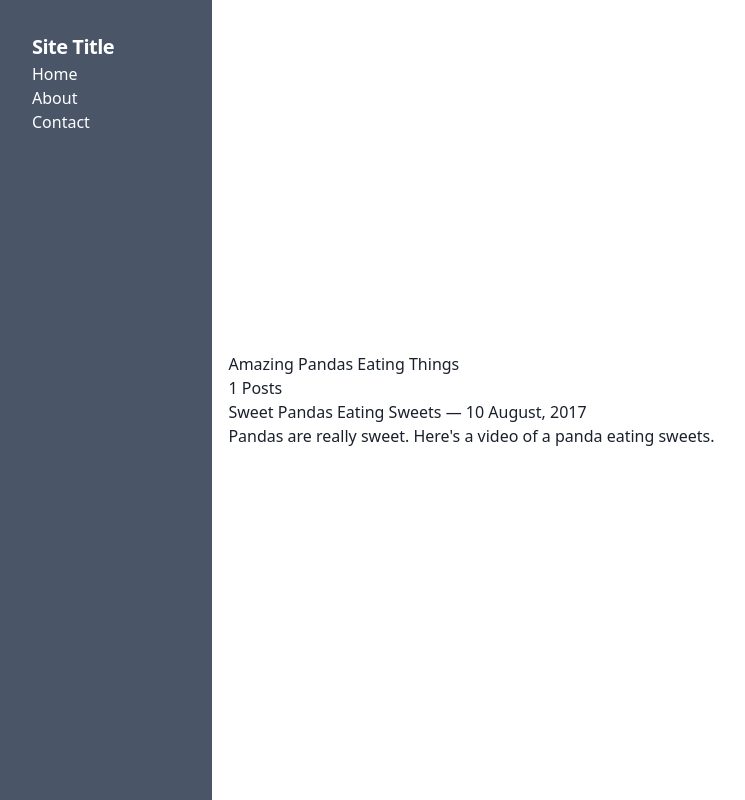
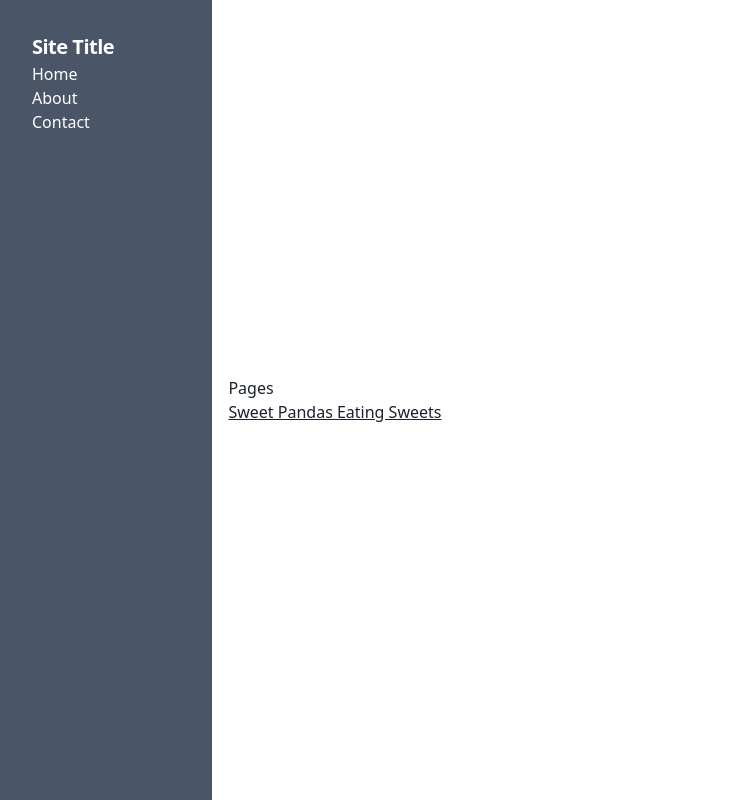
Before and after one commit to meaghanbass/tailwind-app, a Gatsby site: page / in a window 1280 px wide. Shown: the whole page, without its empty margins (0-745 px from the left). Built offline with nearby package versions, Linux system fonts and the light colour scheme; Gatsby itself is replaced by a stand-in of ours.

Commit message:
morning save

```diff
--- a/src/components/header.js
+++ b/src/components/header.js
@@ -1,5 +1,6 @@
 import { graphql, useStaticQuery, Link } from "gatsby";
 import React, { useState } from "react";
+import AllPages from "../pages/my-files"
 
 function Header() {
   const [isExpanded, toggleExpansion] = useState(false);
@@ -63,6 +64,8 @@ function Header() {
               {link.title}
             </Link>
           ))}
+
+
         </nav>
       </div>
     </aside>
--- a/src/pages/index.js
+++ b/src/pages/index.js
@@ -3,25 +3,19 @@ import { Link, graphql } from "gatsby"
 import Layout from "../components/layout"
 
 export default ({ data }) => {
-  console.log(data)
   return (
     <Layout>
       <div>
         <h1>
-          Amazing Pandas Eating Things
+          Pages
         </h1>
-        <h4>{data.allMarkdownRemark.totalCount} Posts</h4>
         {data.allMarkdownRemark.edges.map(({ node }) => (
           <div key={node.id}>
-              <Link
+              <Link className="underline"
               to={node.fields.slug}>
             <h3>
               {node.frontmatter.title}{" "}
-              <span>
-                — {node.frontmatter.date}
-              </span>
             </h3>
-            <p>{node.excerpt}</p>
             </Link>
           </div>
         ))}
@@ -44,7 +38,6 @@ export const query = graphql`
           fields {
             slug
           }
-          excerpt
         }
       }
     }
--- a/src/pages/my-files.js
+++ b/src/pages/my-files.js
@@ -3,7 +3,6 @@ import { Link, graphql } from "gatsby"
 import Layout from "../components/layout"
 
 export default ({ data }) => {
-    console.log(data)
     return (
         <Layout>
         <div>
@@ -20,7 +19,6 @@ export default ({ data }) => {
                     — {node.frontmatter.date}
                     </span>
                 </h3>
-                <p>{node.excerpt}</p>
                 </Link>
             </div>
             ))}
@@ -43,7 +41,6 @@ export const query = graphql`
             fields {
                 slug
             }
-            excerpt
             }
         }
         }
```
